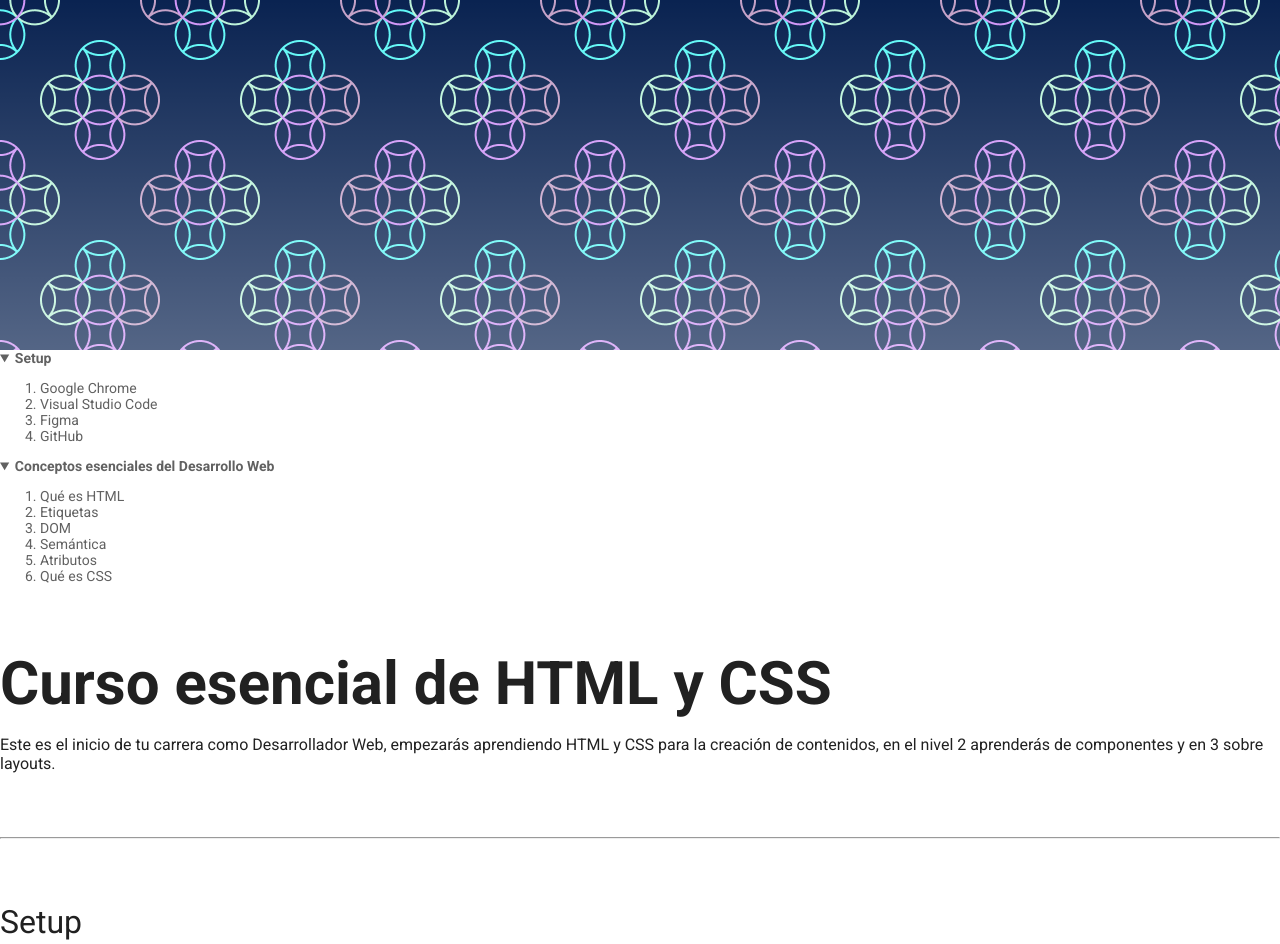
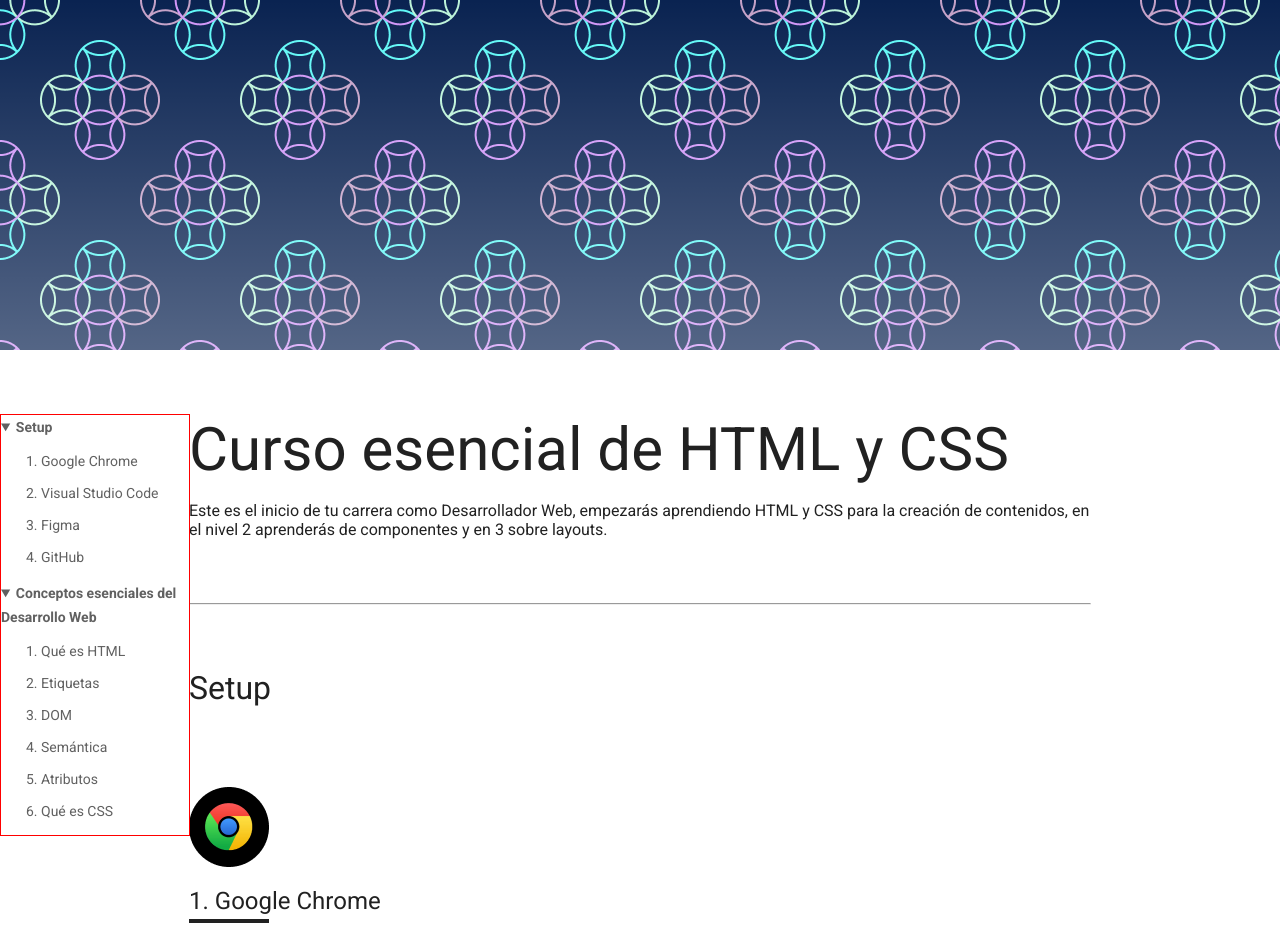
Before and after one commit to hugo-2306/curso-esencial-html-css, a plain HTML site: page index.html in a window 1280 px wide. Shown: the top 944 px of the page. Drawn offline with Linux system fonts and the light colour scheme.

Commit message:
Fin del proyecto de estilos físicos
No quedó el menú de navegación cuando el left es negativo.

```diff
--- a/css/styles-physical.css
+++ b/css/styles-physical.css
@@ -35,6 +35,10 @@
 
 }
 
+html{
+    scroll-behavior: smooth;
+}
+
 body {
     color: var(--gray30);
     /* font-family: charter; */
@@ -50,7 +54,7 @@ h1{
     font-size: 60px;
     margin-top: 64px;
     margin-bottom: 16px;
-
+    font-weight: normal;
 }
 
 /* Ejemplo de Margin Collapsing */
@@ -64,9 +68,25 @@ hr{
     margin: 64px 0;
 }
 
+.header-container{
+    position: sticky;
+    top:0;
+}
+
+.header-content{
+    position: relative;
+}
+
 header{
     font-size: 14px;
     color: var(--gray10);
+    position: absolute;
+    border: 1px solid red;
+    top:64px;
+    width: 188px;
+    /* left: -232px; */
+    z-index: 1;
+
 }
 
 header a{
@@ -78,8 +98,13 @@ header a:hover{
     color: var(--gray30);
 }
 
+header li{
+    margin-bottom: 16px;
+}
+
 nav details summary{
     font-weight: bold;
+    line-height: 24px;
 }
 
 h2{
@@ -93,6 +118,9 @@ h3{
     margin-top:16px;
     margin-bottom:24px;
     font-weight: normal;
+    position: sticky;
+    top:0;
+    background: white;
 }
 
 pre{
@@ -117,6 +145,21 @@ blockquote span{
 
 blockquote span::before{
     content: '-';
+}
+
+.main{
+    background: white;
+    /* position: relative; */
+}
+
+.main-wrapper{
+    width: 902px;
+    margin: auto;
+
+}
+
+.main-content{
+    background:white;
 }
 
 .hero{
@@ -150,7 +193,7 @@ blockquote span::before{
 
 .section-content h3{
     counter-increment: titleList;
-    padding-bottom: 4px;
+    padding-bottom: 8px;
 
 }
 
@@ -161,10 +204,14 @@ blockquote span::before{
 /* Este es el borde debajo de los h3 */
 .section-content h3::after{
     content:'';
-    width: 32px;
+    width: 80px;
     height: 4px;
     background: var(--gray30);
     display: inline-block;
+    position: absolute;
+    left: 0;
+    bottom: 0;
+
 }
 
 .section-content img{
--- a/index.html
+++ b/index.html
@@ -5,7 +5,7 @@
     <meta charset="UTF-8">
     <meta name="viewport" content="width=device-width, initial-scale=1.0">
     <title>El Blog de Hugo</title>
-    <link rel="stylesheet" href="../css/styles-physical.css">
+    <link rel="stylesheet" href="./css/styles-physical.css">
     <link rel="preconnect" href="https://fonts.gstatic.com">
     <link href="https://fonts.googleapis.com/css2?family=Roboto:ital,wght@0,400;0,700;1,400;1,700&display=swap"
         rel="stylesheet">
@@ -13,6 +13,9 @@
 
 <body>
     <div class="hero"></div>
+    <div class="header-container">
+        <div class="header-wrapper">
+            <div class="header-content">
                 <header>
                     <nav>
                         <details open>
@@ -61,33 +64,44 @@
                         </details>
                     </nav>
                 </header>
-    <main>
+            </div>
+        </div>
+    </div>
+    <main class=main>
+        <div class="main-wrapper">
+            <div class="main-content">
                 <h1>Curso esencial de HTML y CSS</h1>
-        <p>Este es el inicio de tu carrera como Desarrollador Web, empezarás aprendiendo HTML y CSS para la creación de
+                <p>Este es el inicio de tu carrera como Desarrollador Web, empezarás aprendiendo HTML y CSS para la
+                    creación de
                     contenidos, en el nivel 2 aprenderás de componentes y en 3 sobre layouts.</p>
                 <hr>
                 <section class="section-content">
                     <h2>Setup</h2>
                     <img src="./images/google_chrome.png" alt="Logo Chrome" title="Logo Chrome">
                     <h3 id="nav-google-chrome">Google Chrome</h3>
-            <p>Chrome va a ser el navegador que utilizaremos en el curso por su extenso soporte de nuevos estándares y
+                    <p>Chrome va a ser el navegador que utilizaremos en el curso por su extenso soporte de nuevos
+                        estándares y
                         herramientas de desarrollo avanzadas y de amigable uso.</p>
                     <img src="./images/visual_studio_code.png" alt="Logo Visual Studio Code" title="Logo VS Code">
                     <h3 id="nav-vs-code">Visual Studio Code</h3>
-            <p>Visual Studio Code es el editor de texto más popular y potente del mercado actualmente, su fácil uso y la
-                capacidad de extenderlo por medio de plugins lo hace el complemento perfecto para cualquier programador
+                    <p>Visual Studio Code es el editor de texto más popular y potente del mercado actualmente, su fácil
+                        uso y la
+                        capacidad de extenderlo por medio de plugins lo hace el complemento perfecto para cualquier
+                        programador
                         sin
                         importar el lenguaje en el que se desemvuelva.</p>
                     <img src="./images/figma.png" alt="Logo Figma" title="Logo Figma">
                     <h3 id="nav-figma">Figma</h3>
-            <p>Figma es una la herramienta más popular en la actualidad para entregar diseños a los desarrolladores para
+                    <p>Figma es una la herramienta más popular en la actualidad para entregar diseños a los
+                        desarrolladores para
                         su
                         implementación por su fácil uso porque puede ser usado directamente desde el navegador.</p>
                     <img src="./images/github.png" alt="Logo Github" title="Logo Github">
                     <h3 id="nav-github">Github</h3>
                     <p>Así como en Facebook te encuentran tus amigos, en Github te encuentran otras programadoras y
                         programadores de
-                todo el mundo, en vez de subir fotos de tus viajes aquí subes tu código y puedes elegir hacerlo “open
+                        todo el mundo, en vez de subir fotos de tus viajes aquí subes tu código y puedes elegir hacerlo
+                        “open
                         source” o
                         guardarlo de manera privada, Github será esencial para almacenar tu futuro portafolio.</p>
                     <blockquote>
@@ -105,7 +119,8 @@
                 <section class="section-content">
                     <h2>Conceptos esenciales del Desarrollo Web</h2>
                     <h3 id="nav-html">Qué es HTML</h3>
-            <p>Hyper Text Markup Language o Lenguaje de marcas Hipertexto. Es el componente más básico de la web. Define
+                    <p>Hyper Text Markup Language o Lenguaje de marcas Hipertexto. Es el componente más básico de la
+                        web. Define
                         el
                         significado y la estructura del contenido.</p>
                     <pre>
@@ -122,44 +137,58 @@
                     &lt;/html&gt;
                 </pre>
                     <h3 id="nav-etiquetas">Etiquetas</h3>
-            <p>Las etiquetas HTML van a ayudarnos a brindar una estructura y semántica al contenido de nuestro website y
+                    <p>Las etiquetas HTML van a ayudarnos a brindar una estructura y semántica al contenido de nuestro
+                        website y
                         cada
                         una tiene características y usos diferentes aunque visualmente den un resultado similar.</p>
-            <p>Muchas etiquetas son fácil de diferencias como los headings o las imágenes y otras diferentes como
+                    <p>Muchas etiquetas son fácil de diferencias como los headings o las imágenes y otras diferentes
+                        como
                         header,
-                footer, section o div, aquí es donde la semántica será la respuesta y si sabemos un poco de inglés
+                        footer, section o div, aquí es donde la semántica será la respuesta y si sabemos un poco de
+                        inglés
                         también
-                podremos darnos una pequeña idea de su uso pero en este curso vamos a usar las más importantes y que
+                        podremos darnos una pequeña idea de su uso pero en este curso vamos a usar las más importantes y
+                        que
                         serán
                         parte
                         de tu día a día como Software Developer.</p>
                     <h3 id="nav-dom">DOM</h3>
-            <p>El Document Object Model es una estructura de árbol que representará todos nuestros proyectos web como si
+                    <p>El Document Object Model es una estructura de árbol que representará todos nuestros proyectos web
+                        como si
                         un
-                árbol genealógico fuera: padres, hijos, hermanos con niveles infinitos. cuando entendemos esta anidación
+                        árbol genealógico fuera: padres, hijos, hermanos con niveles infinitos. cuando entendemos esta
+                        anidación
                         podemos
                         identificar dependencias, herencias en css y que tan complejo es nuestro proyecto.</p>
                     <img src="./images/dom.png" alt="Estructura DOM" title="DOM">
                     <h3 id="nav-semantica">Semántica</h3>
-            <p>La semántica le brinda sentido a cada elemento existen en un sitio web, algunos elementos será meramente
-                decorativos y no deben significar nada pero otros serán títulos y deberán estar en diferente jerarquías
+                    <p>La semántica le brinda sentido a cada elemento existen en un sitio web, algunos elementos será
+                        meramente
+                        decorativos y no deben significar nada pero otros serán títulos y deberán estar en diferente
+                        jerarquías
                         o
                         alguna
-                secciones serán más relevantes que otras, esto ayudará a los motores de búsqueda como Google o Duck Duck
+                        secciones serán más relevantes que otras, esto ayudará a los motores de búsqueda como Google o
+                        Duck Duck
                         Go
                         a
-                diferenciar tu contenido, categorizar y será la herramientas más valiosa para estar en los primeros
+                        diferenciar tu contenido, categorizar y será la herramientas más valiosa para estar en los
+                        primeros
                         resultados
-                de búsqueda SEO. También ayudará a la accesibilidad de tu sitio web, para que personas con habilidades
+                        de búsqueda SEO. También ayudará a la accesibilidad de tu sitio web, para que personas con
+                        habilidades
                         diferentes puedan entender cada contenido.</p>
                     <h3 id="nav-atributos">Atributos</h3>
-            <p>Los atributos le dan características extra a las etiquetas para complementar información y son pre
+                    <p>Los atributos le dan características extra a las etiquetas para complementar información y son
+                        pre
                         programadas
-                por el navegador, algunos atributos funcionan en todas las etiquetas de la misma forma como ‘class’ pero
+                        por el navegador, algunos atributos funcionan en todas las etiquetas de la misma forma como
+                        ‘class’ pero
                         otros
                         atributos funcionan en solo alguna etiquetas como src</p>
                     <h3 id="nav-css">CSS</h3>
-            <p>Hojas de Estilo en Cascada (del inglés Cascading Style Sheets) o CSS es el lenguaje de estilos utilizado
+                    <p>Hojas de Estilo en Cascada (del inglés Cascading Style Sheets) o CSS es el lenguaje de estilos
+                        utilizado
                         para
                         describir la presentación de documentos HTML</p>
                     <img src="./images/CSS.png" alt="Logo de CSS" title="Logo CSS">
@@ -167,7 +196,8 @@
                 <section class="section-content">
                     <h2>Modelo de Caja</h2>
                     <h3>El modelo de caja está compuesto por:</h3>
-            <p>Chrome va a ser el navegador que utilizaremos en el curso por su extenso soporte de nuevos estándares y
+                    <p>Chrome va a ser el navegador que utilizaremos en el curso por su extenso soporte de nuevos
+                        estándares y
                         herramientas de desarrollo avanzadas y de amigable uso.</p>
                     <ol>
                         <li>Tamaño del contenido / ancho y alto</li>
@@ -189,7 +219,8 @@
                             margin-inline-end</li>
                         <li>border-block | border-inline | border-block-start | border-block-end | border-inline-start |
                             border-inline-end</li>
-                <li>padding-block | padding-inline | padding-block-start | padding-block-end | padding-inline-start |
+                        <li>padding-block | padding-inline | padding-block-start | padding-block-end |
+                            padding-inline-start |
                             padding-inline-end</li>
                     </ul>
                     <h3>Modelo de caja</h3>
@@ -199,6 +230,8 @@
                     <a href="mailto:alejandrohugo.rh@gmail.com">alejandrohugo.rh@gmail.com</a>
                 </p>
                 <p>Suscríbete a nuestro newsletter</p>
+            </div>
+        </div>
     </main>
 </body>
 
```
Lines whose indentation alone changed are shown as unchanged.
